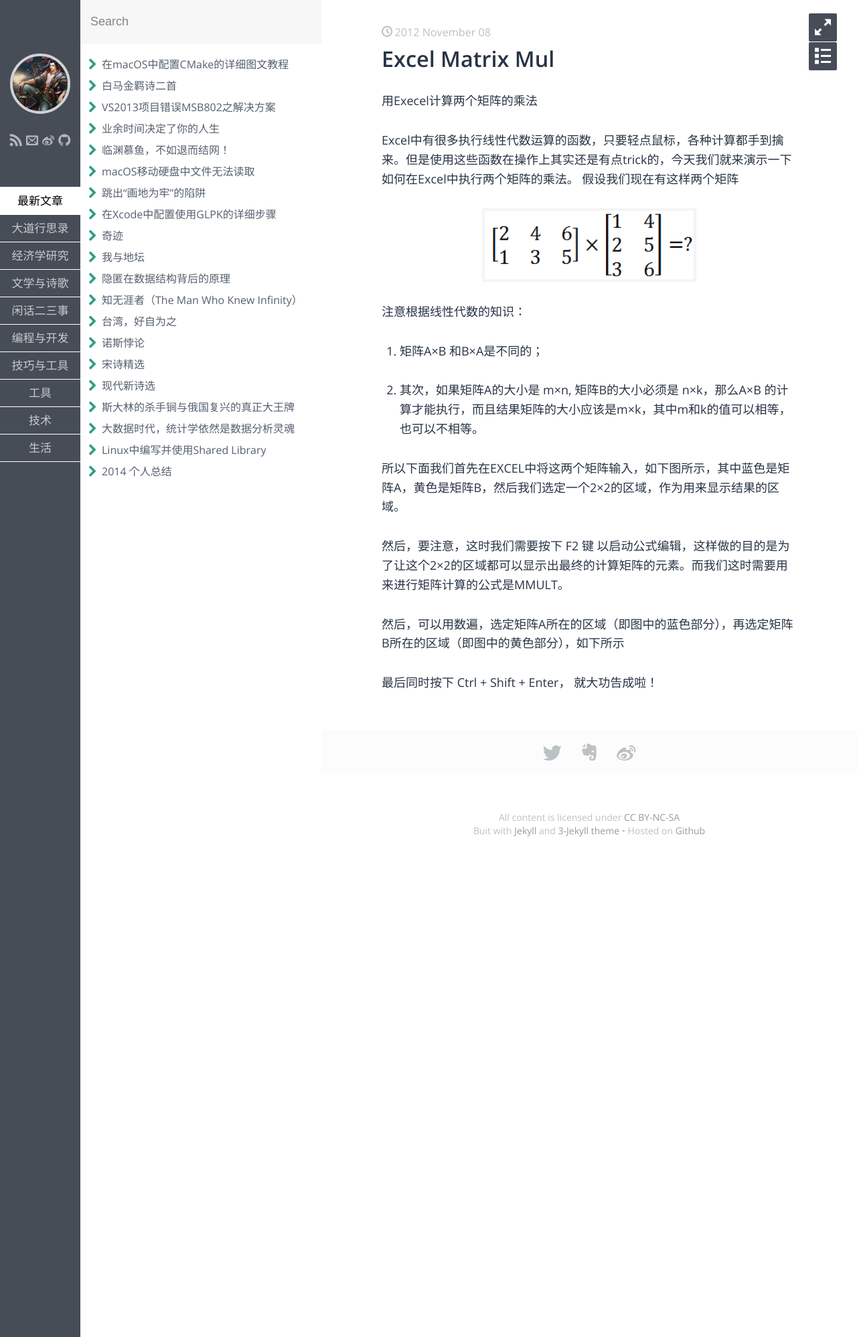
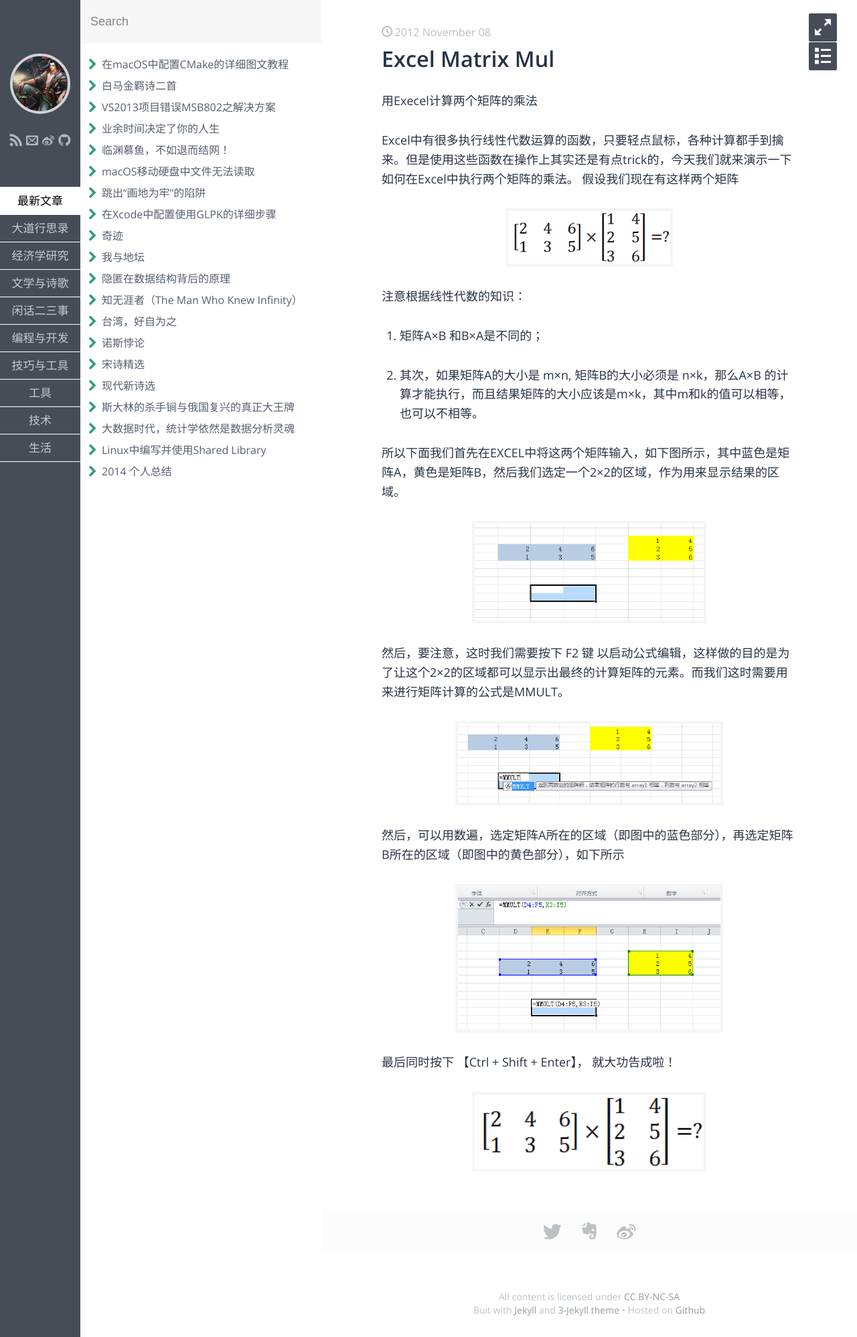
Before and after one commit to fzuo/baimafujinji, a Jekyll site: the page built from _posts/tool/2012-11-08-excel-matrix-mul.md, in a window 1280 px wide. Shown: the whole page at 67% size. Built offline with Jekyll 4.4.1, drawn with Linux system fonts in a browser that asks for light colours; some web fonts are replaced; our own code applies the rules of GitHub Pages for plain Markdown files.

Commit message:
Update 2012-11-08-excel-matrix-mul.md

```diff
--- a/_posts/tool/2012-11-08-excel-matrix-mul.md
+++ b/_posts/tool/2012-11-08-excel-matrix-mul.md
@@ -5,7 +5,7 @@
 假设我们现在有这样两个矩阵
 
 <p align="center">
-<img src="https://fzuo.github.io/assets/img/excel/excel01.png" width="320">
+<img src="https://fzuo.github.io/assets/img/excel/excel01.png" width="250">
 </p>
 
 注意根据线性代数的知识：
@@ -16,8 +16,24 @@
 
 所以下面我们首先在EXCEL中将这两个矩阵输入，如下图所示，其中蓝色是矩阵A，黄色是矩阵B，然后我们选定一个2×2的区域，作为用来显示结果的区域。
 
+<p align="center">
+<img src="https://fzuo.github.io/assets/img/excel/excel02.png" width="350">
+</p>
+
 然后，要注意，这时我们需要按下 F2 键 以启动公式编辑，这样做的目的是为了让这个2×2的区域都可以显示出最终的计算矩阵的元素。而我们这时需要用来进行矩阵计算的公式是MMULT。
+
+<p align="center">
+<img src="https://fzuo.github.io/assets/img/excel/excel03.png" width="400">
+</p>
 
 然后，可以用数遍，选定矩阵A所在的区域（即图中的蓝色部分），再选定矩阵B所在的区域（即图中的黄色部分），如下所示
 
-最后同时按下 Ctrl + Shift + Enter， 就大功告成啦！
+<p align="center">
+<img src="https://fzuo.github.io/assets/img/excel/excel04.png" width="400">
+</p>
+
+最后同时按下 【Ctrl + Shift + Enter】， 就大功告成啦！
+
+<p align="center">
+<img src="https://fzuo.github.io/assets/img/excel/excel01.png" width="350">
+</p>
```
